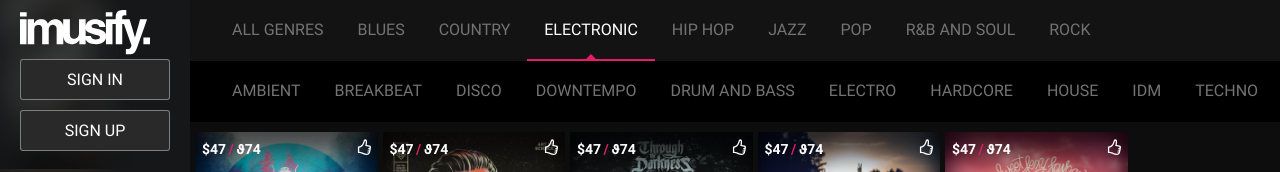
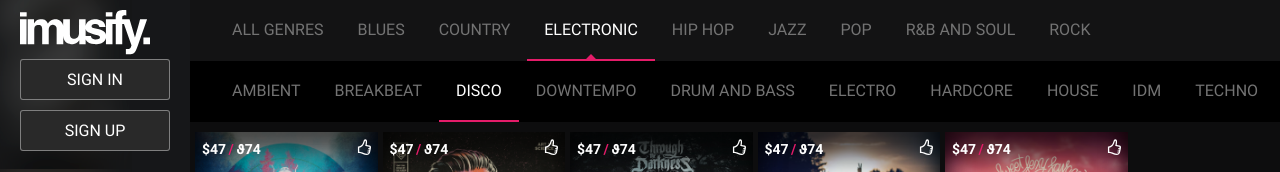
Before and after one commit to imusify/imusify-web, a Vue app: page / in a window 1280 px wide. Shown: the top 172 px of the page. Built offline with nearby package versions, Linux system fonts and the light colour scheme.

Commit message:
refs https://github.com/imusify/imusify-web/issues/48

```diff
--- a/src/assets/styles/_navigation.scss
+++ b/src/assets/styles/_navigation.scss
@@ -7,7 +7,7 @@ nav.subnav {
 }
 
 nav.topnav .categories ul {
-  li.active a, a:hover {
+  li.active a {
     background-image: url(/icon-triangle.svg);
     background-position: center bottom -2px;
     background-repeat: no-repeat;
--- a/src/components/CategoriesMenu.vue
+++ b/src/components/CategoriesMenu.vue
@@ -5,7 +5,8 @@
         <icon name="prev" />
       </a>
       <ul>
-        <li v-for="(category, index) in categories" :key="index"
+        <li v-for="(category, index) in categories"
+            :key="index"
             :class="{ active: category == 'Electronic' }">
           <a href="#">{{category}}</a>
         </li>
@@ -19,7 +20,9 @@
         <icon name="prev" />
       </a>
       <ul>
-        <li v-for="(tag, index) in tags.Electronic" :key="index"><a href="#">{{tag}}</a></li>
+        <li v-for="(tag, index) in tags.Electronic"
+            :key="index"
+            :class="{ active: tag == 'Disco' }"><a href="#">{{tag}}</a></li>
       </ul>
       <a href="#" class="next">
         <icon name="next" />
@@ -96,7 +99,6 @@ export default {
 
       &:hover {
         color: #fff;
-        border-bottom: 2px solid #E41C69;
       }
     }
 
```
